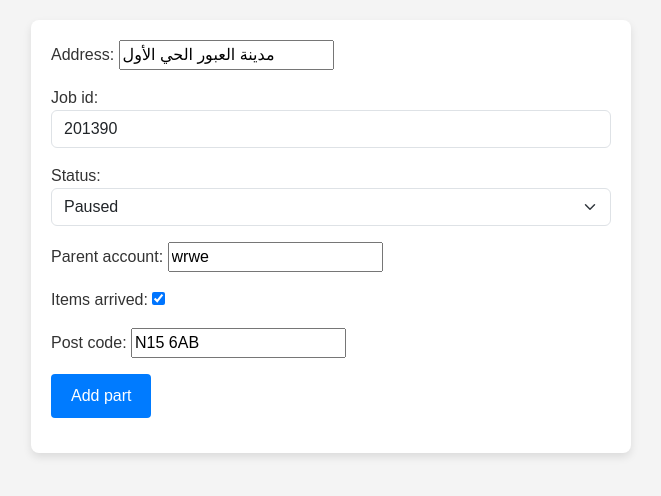
After one commit to Yassin-567/stock, a Django app: page /job/201390/ in a window 1280 px wide. The commit adds this page. Shown: the top 496 px of the page, without its empty margins (309-970 px from the left). Run offline with Django 5.2, Linux system fonts and the light colour scheme; data comes from the database, SQL or seed files in the repository; both versions use the stored data as it was after the commit.

Commit message:
lap 15/4/2025 1.37pm

```diff
--- a/inventory/forms.py
+++ b/inventory/forms.py
@@ -134,12 +134,13 @@ class ItemForm(forms.ModelForm):
                 'class': 'form-control', }),
 
         }
+
     def __init__(self, *args, updating=False, **kwargs):
         super().__init__(*args, **kwargs)
         if updating:
             # Disable fields if updating
-            self.fields['part_number'].widget.attrs['readonly'] = 'readonly'
-            self.fields['part_number'].widget.attrs['style'] = 'opacity: 0.5;'  # Optional: Make it visually faded
+            self.fields['part_number'].widget=forms.HiddenInput()
+
 class ItemFormo(forms.Form):#added o to stop using it and creat model form with same name
     STATUS_CHOICES =[
         ('a','Arrived'),
--- a/inventory/models.py
+++ b/inventory/models.py
@@ -94,8 +94,7 @@ class Job(models.Model):
         if self.items.count() > 0:
             self.items_arrived =  not self.items.filter(arrived=False).exists()
 
-        if self.items_arrived and not self.status=="Ready":
-            print("arrived but not ready")
+
 
 
 
--- a/inventory/urls.py
+++ b/inventory/urls.py
@@ -18,7 +18,8 @@ from django.urls import path
 from . import views
 urlpatterns=[
     path('',views.inventory,name='inventory'),
-    path('<int:pk>/',views.update_item,name='update_item'),
+    path('job/<int:pk>/',views.update_job,name='update_job'),
+    path('item/<int:pk>/',views.update_item,name='update_item'),
     path('adpanel/<int:pk>/',views.update_user,name='update_user'),
     path('adpanelc/<int:pk>/',views.update_company,name='update_company'),
     path('login/',views.login_user,name='login'),
--- a/inventory/views.py
+++ b/inventory/views.py
@@ -98,7 +98,16 @@ def job_create(request):
     else:
         form = JobForm()
     return render(request, 'inventory/job_create.html', {'form': form})
-
+def update_job(request, pk):
+    job=Job.objects.get(job_id=pk)
+    form = JobForm(instance=job)
+    if request.method == 'POST':
+        form = JobForm(request.POST, instance=job)
+        if form.is_valid():
+            form.save()
+            messages.success(request, 'Job updated successfully')
+            return redirect('inventory')
+    return render(request, 'inventory/job_update.html', {'form': form,'job':job})
 def item_add(request,pk):
 
     form=ItemForm()
@@ -122,11 +131,6 @@ def update_item(request, pk):
     item = Item.objects.get(id=pk)
 
     form = ItemForm(instance=item,updating=True)
-    # pn=item.part_number
-    # form.fields['part_number'].widget = forms.TextInput(attrs={
-    #     'readonly': True,
-    #     'disabled': True,
-    # })
 
     if request.method == 'POST':
         if "delete" in request.POST:
--- a/templates/inventory/inventory.html
+++ b/templates/inventory/inventory.html
@@ -12,7 +12,7 @@
 
   {% for job in rjobs %}
     {% if job.status != 'Ready' and job.items_arrived %}
-      <h2>Job ID: <a href="{% url 'update_item' job.job_id %}">{{ job.job_id }}</a> - Status: {{ job.get_status_display }} <small>"Required parts have arrived but the job isn't marked as Ready"</small></h2>
+      <h2>Job ID: <a href="{% url 'update_job' job.job_id %}">{{ job.job_id }}</a> - Status: {{ job.get_status_display }} <small>"Required parts have arrived but the job isn't marked as Ready"</small></h2>
     {% else %}
       <h2>Job ID: {{ job.job_id }} - Status: {{ job.get_status_display }}</h2>
       <h4><a href="{% url 'item_add' job.job_id %}">Add item</a></h4>
--- /dev/null
+++ b/templates/inventory/job_update.html
@@ -0,0 +1,16 @@
+{% extends 'inventory/base.html' %}
+{% load static %}
+
+{% block body %}
+  <section class="form-section">
+    <form action="" method="POST" enctype="multipart/form-data" class="form-container">
+      {% csrf_token %}
+
+      <div class="form-group">{{ form.as_p }}</div>
+
+      <div class="form-group">
+        <button type="submit" class="btn-submit">Add part</button>
+      </div>
+    </form>
+  </section>
+{% endblock %}
```
Also changed, not shown: templates/inventory/update_item.html (+15 -0 lines), db.sqlite3.
